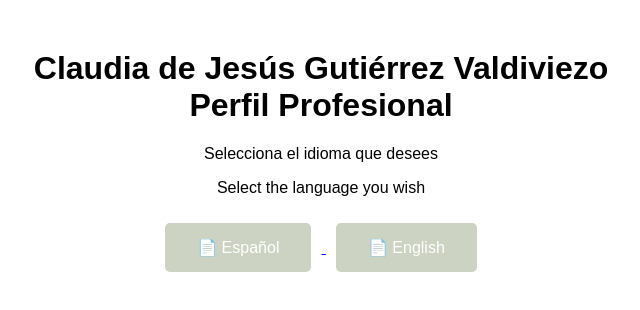
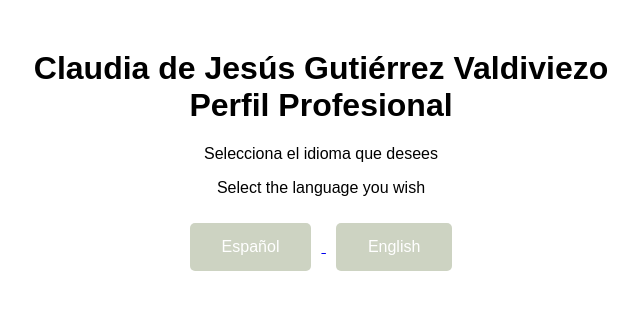
Before and after one commit to calistokb/Claudia-Gutierrez-CV, a plain HTML site: page index.html in a window 1280 px wide. Shown: the whole page, without its empty margins (319-959 px from the left). Drawn offline with Linux system fonts and the light colour scheme.

Commit message:
Update index.html

```diff
--- a/index.html
+++ b/index.html
@@ -32,11 +32,10 @@
     <p>Select the language you wish</p>
 
     <a href="CV GVJC.pdf" download>
-        <button>📄 Español</button>
+        <button>Español</button>
     </a>
-
     <a href="CV GVJC INGLES.pdf" download>
-        <button>📄 English</button>
+        <button>English</button>
     </a>
 </body>
 </html>
```
